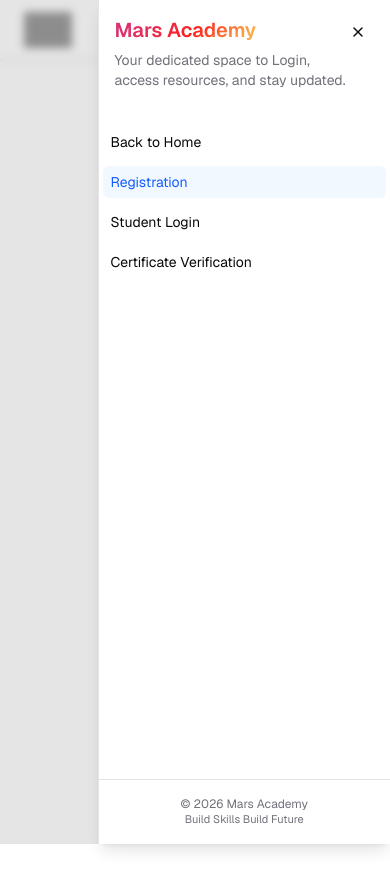
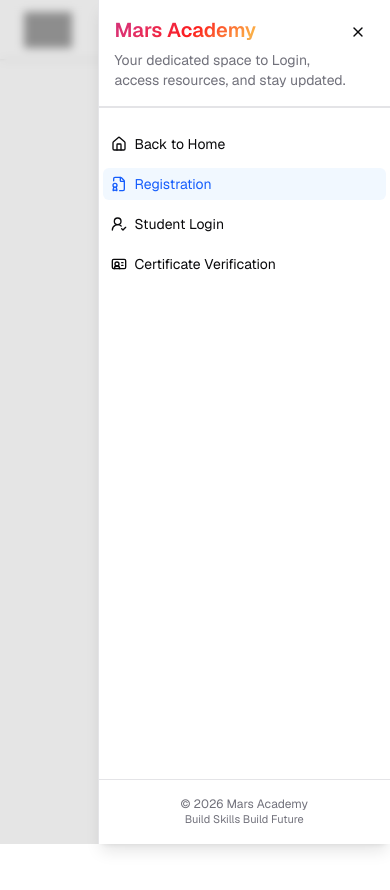
Before and after one commit to ShankarDutta/student-portal-webapp, a Next.js app: page /student-zone/online-registration in a window 390 px wide. Both pictures are taken after a click on the button 354 px from the left and 32 px from the top of the page. Shown: the top 890 px of the page. Built offline with nearby package versions, Linux system fonts and the light colour scheme; grey boxes are pictures that could not be loaded.

Commit message:
refactor: Update on Mobile Nav & Nav Bar

```diff
--- a/src/components/Header/Student-Zone/MobileNav.tsx
+++ b/src/components/Header/Student-Zone/MobileNav.tsx
@@ -13,7 +13,13 @@ import {
   SheetHeader,
   SheetTrigger,
 } from "@/components/shadcnui/sheet";
-import { MenuIcon } from "lucide-react";
+import {
+  FileBadgeIcon,
+  HomeIcon,
+  IdCardIcon,
+  MenuIcon,
+  UserRoundCheckIcon,
+} from "lucide-react";
 import Link from "next/link";
 import { usePathname } from "next/navigation";
 import { useState } from "react";
@@ -31,7 +37,7 @@ const MobileNav = () => {
       </SheetTrigger>
 
       <SheetContent>
-        <SheetHeader>
+        <SheetHeader className="border-b-2">
           <AuroraText
             colors={["#833AB4", "#C13584", "#E1306C", "#FD1D1D", "#FCAF45"]}
             className="text-xl font-semibold whitespace-nowrap lg:hidden xl:block"
@@ -50,7 +56,12 @@ const MobileNav = () => {
               <MenubarItem
                 className="cursor-pointer hover:bg-blue-400/6 hover:text-blue-600 focus:bg-blue-400/6 focus:text-blue-600"
                 onClick={() => setIsOpen(false)}
-                render={<a href="https://marsacademy.in/">Back to Home</a>}
+                render={
+                  <a href="https://marsacademy.in/">
+                    <HomeIcon />
+                    Back to Home
+                  </a>
+                }
               />
 
               <MenubarItem
@@ -58,6 +69,7 @@ const MobileNav = () => {
                 onClick={() => setIsOpen(false)}
                 render={
                   <Link href="/student-zone/online-registration">
+                    <FileBadgeIcon />
                     Registration
                   </Link>
                 }
@@ -66,7 +78,11 @@ const MobileNav = () => {
               <MenubarItem
                 className={`${path === "/student-zone" ? "bg-blue-400/8 text-blue-600" : "cursor-pointer hover:bg-blue-400/8 hover:text-blue-600"} w-full focus:bg-blue-400/6 focus:text-blue-600`}
                 onClick={() => setIsOpen(false)}
-                render={<Link href="/student-zone">Student Login</Link>}
+                render={
+                  <Link href="/student-zone">
+                    <UserRoundCheckIcon /> Student Login
+                  </Link>
+                }
               />
 
               <MenubarItem
@@ -74,6 +90,7 @@ const MobileNav = () => {
                 onClick={() => setIsOpen(false)}
                 render={
                   <Link href="/student-zone/certificate-verification">
+                    <IdCardIcon />
                     Certificate Verification
                   </Link>
                 }
--- a/src/components/Header/Student-Zone/NavBar.tsx
+++ b/src/components/Header/Student-Zone/NavBar.tsx
@@ -21,6 +21,7 @@ const NavBar = () => {
           alt="mars-academy-logo"
           height={400}
           width={400}
+          loading="eager"
           className="h-9 w-auto"
         />
       </Link>
```
